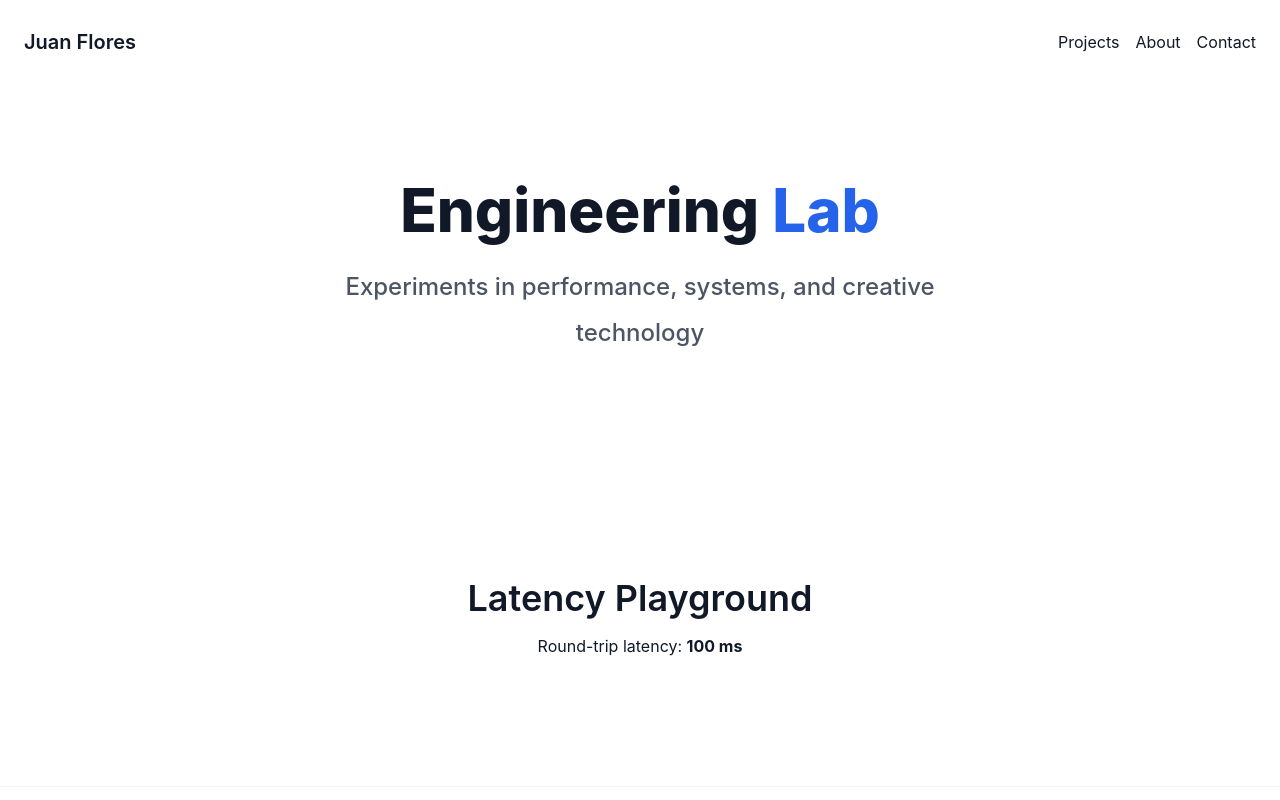
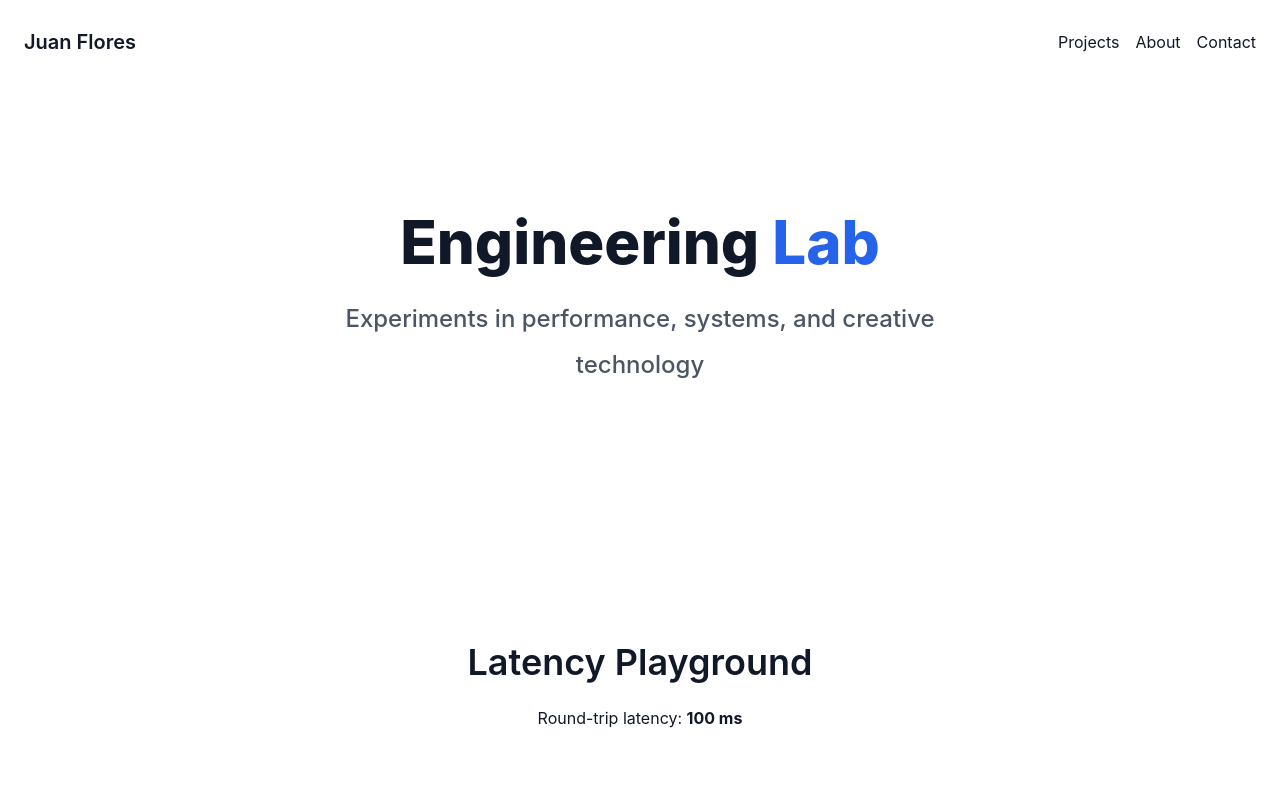
Before and after one commit to jcode82/engineering-lab, a Next.js app: page / in a window 1280 px wide. Shown: the top 800 px of the page. Built offline with nearby package versions, Linux system fonts and the light colour scheme.

Commit message:
feat: add SectionWrapper component for consistent section rhythm

```diff
--- a/src/app/sections/Experiments.tsx
+++ b/src/app/sections/Experiments.tsx
@@ -1,5 +1,6 @@
 "use client";
 import { useState, useEffect } from "react";
+import SectionWrapper from "@/components/SectionWrapper";
 
 export default function Experiments() {
   const [latency, setLatency] = useState<number | null>(null);
@@ -12,16 +13,15 @@ export default function Experiments() {
   }, []);
 
   return (
-    // <section id="experiments" className="py-20 text-center">
-    <section id="experiments" className="py-24 md:py-32 border-b border-gray-100">
-        <div className="max-w-4xl mx-auto text-center">
-            <h3 className="text-3xl md:text-4xl font-semibold mb-4">Latency Playground</h3>
-            {latency !== null ? (
-                <p>Round-trip latency: <strong>{latency} ms</strong></p>
-            ) : (
-                <p className="text-gray-500">Measuring...</p>
-            )}
-        </div>
-    </section>
+    <SectionWrapper id="experiments" center>
+      <h3 className="text-3xl md:text-4xl font-semibold mb-6">
+        Latency Playground
+      </h3>
+      {latency !== null ? (
+        <p>Round-trip latency: <strong>{latency} ms</strong></p>
+      ) : (
+        <p className="text-gray-500">Measuring…</p>
+      )}
+    </SectionWrapper>
   );
 }
--- a/src/components/Hero.tsx
+++ b/src/components/Hero.tsx
@@ -1,12 +1,14 @@
+import SectionWrapper from "./SectionWrapper";
+
 export default function Hero() {
   return (
-    <section className="py-24 text-center">
+    <SectionWrapper id="hero" center noBorder>
       <h1 className="text-5xl md:text-6xl font-extrabold mb-6">
         Engineering <span className="text-primary-500">Lab</span>
       </h1>
       <h2 className="text-xl md:text-2xl font-medium text-gray-600 max-w-2xl mx-auto">
         Experiments in performance, systems, and creative technology
       </h2>
-    </section>
+    </SectionWrapper>
   );
 }
--- /dev/null
+++ b/src/components/SectionWrapper.tsx
@@ -0,0 +1,29 @@
+import React from "react";
+
+interface SectionWrapperProps {
+  id?: string;
+  children: React.ReactNode;
+  className?: string;
+  center?: boolean; // optional alignment flag
+  noBorder?: boolean; // optional border toggle
+}
+
+export default function SectionWrapper({
+  id,
+  children,
+  className = "",
+  center = false,
+  noBorder = false,
+}: SectionWrapperProps) {
+  const baseClasses = `
+    py-24 md:py-32
+    ${noBorder ? "" : "border-b border-gray-100"}
+    ${center ? "text-center" : ""}
+  `;
+
+  return (
+    <section id={id} className={`${baseClasses} ${className}`}>
+      <div className="max-w-4xl mx-auto px-4">{children}</div>
+    </section>
+  );
+}
```
